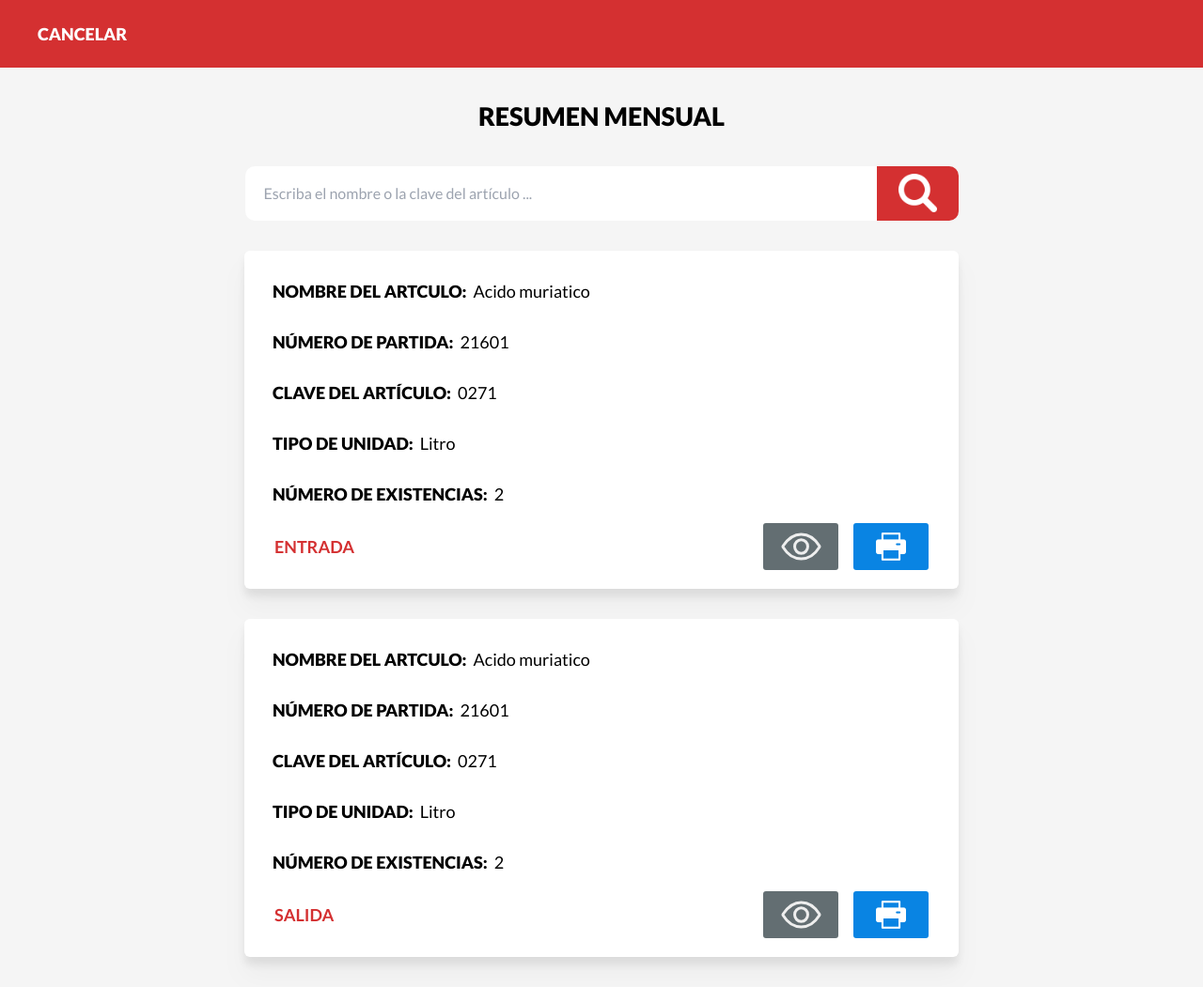
After one commit to AbrahamXTS/Bagan, a PHP site: page /resumenMensual.php in a window 1280 px wide. The commit adds this page. Shown: the whole page at 94% size. Run offline with PHP 8.4, Linux system fonts and the light colour scheme.

Commit message:
Vista reumen de Factura y Mensual

```diff
--- a/Second increment/Project/dist/output.css
+++ b/Second increment/Project/dist/output.css
@@ -1,3 +1,5 @@
+@import url('https://fonts.googleapis.com/css2?family=Lato:wght@300;400;700;900&display=swap');
+
 /*
 ! tailwindcss v3.0.24 | MIT License | https://tailwindcss.com
 */
@@ -423,7 +425,11 @@ Ensure the default browser behavior of the `hidden` attribute.
   display: none;
 }
 
-*, ::before, ::after {
+html {
+  font-family: 'Lato', sans-serif;
+}
+
+*, ::before, ::after{
   --tw-translate-x: 0;
   --tw-translate-y: 0;
   --tw-rotate: 0;
@@ -468,54 +474,303 @@ Ensure the default browser behavior of the `hidden` attribute.
   --tw-backdrop-sepia:  ;
 }
 
-.container {
+.container{
   width: 100%;
 }
 
-@media (min-width: 640px) {
-  .container {
+@media (min-width: 640px){
+  .container{
     max-width: 640px;
   }
 }
 
-@media (min-width: 768px) {
-  .container {
+@media (min-width: 768px){
+  .container{
     max-width: 768px;
   }
 }
 
-@media (min-width: 1024px) {
-  .container {
+@media (min-width: 1024px){
+  .container{
     max-width: 1024px;
   }
 }
 
-@media (min-width: 1280px) {
-  .container {
+@media (min-width: 1280px){
+  .container{
     max-width: 1280px;
   }
 }
 
-@media (min-width: 1536px) {
-  .container {
+@media (min-width: 1536px){
+  .container{
     max-width: 1536px;
   }
 }
 
-.mx-auto {
+.fixed{
+  position: fixed;
+}
+
+.relative{
+  position: relative;
+}
+
+.sticky{
+  position: -webkit-sticky;
+  position: sticky;
+}
+
+.top-0{
+  top: 0px;
+}
+
+.z-50{
+  z-index: 50;
+}
+
+.z-auto{
+  z-index: auto;
+}
+
+.mx-auto{
   margin-left: auto;
   margin-right: auto;
 }
 
-.h-56 {
+.my-8{
+  margin-top: 2rem;
+  margin-bottom: 2rem;
+}
+
+.mx-\[2rem\]{
+  margin-left: 2rem;
+  margin-right: 2rem;
+}
+
+.mb-8{
+  margin-bottom: 2rem;
+}
+
+.ml-\[650px\]{
+  margin-left: 650px;
+}
+
+.mt-\[0\.5rem\]{
+  margin-top: 0.5rem;
+}
+
+.mt-\[1rem\]{
+  margin-top: 1rem;
+}
+
+.mr-\[16px\]{
+  margin-right: 16px;
+}
+
+.mt-\[0\.25rem\]{
+  margin-top: 0.25rem;
+}
+
+.mt-\[rem\]{
+  margin-top: rem;
+}
+
+.flex{
+  display: flex;
+}
+
+.h-56{
   height: 14rem;
 }
 
-.w-56 {
+.h-\[72px\]{
+  height: 72px;
+}
+
+.h-\[306px\]{
+  height: 306px;
+}
+
+.h-\[50px\]{
+  height: 50px;
+}
+
+.h-\[400px\]{
+  height: 400px;
+}
+
+.h-\[58px\]{
+  height: 58px;
+}
+
+.h-\[41px\]{
+  height: 41px;
+}
+
+.h-\[360px\]{
+  height: 360px;
+}
+
+.w-56{
   width: 14rem;
 }
 
-.text-rojo {
+.w-full{
+  width: 100%;
+}
+
+.w-\[760px\]{
+  width: 760px;
+}
+
+.w-\[80px\]{
+  width: 80px;
+}
+
+.w-\[672px\]{
+  width: 672px;
+}
+
+.w-\[87px\]{
+  width: 87px;
+}
+
+.list-none{
+  list-style-type: none;
+}
+
+.items-center{
+  align-items: center;
+}
+
+.justify-center{
+  justify-content: center;
+}
+
+.justify-between{
+  justify-content: space-between;
+}
+
+.rounded-md{
+  border-radius: 0.375rem;
+}
+
+.rounded-\[3px\]{
+  border-radius: 3px;
+}
+
+.rounded-l-\[10px\]{
+  border-top-left-radius: 10px;
+  border-bottom-left-radius: 10px;
+}
+
+.rounded-r-\[10px\]{
+  border-top-right-radius: 10px;
+  border-bottom-right-radius: 10px;
+}
+
+.bg-gris-claro{
+  --tw-bg-opacity: 1;
+  background-color: rgb(245 245 245 / var(--tw-bg-opacity));
+}
+
+.bg-rojo{
+  --tw-bg-opacity: 1;
+  background-color: rgb(212 48 49 / var(--tw-bg-opacity));
+}
+
+.bg-blanco{
+  --tw-bg-opacity: 1;
+  background-color: rgb(255 255 255 / var(--tw-bg-opacity));
+}
+
+.bg-azul{
+  --tw-bg-opacity: 1;
+  background-color: rgb(9 132 227 / var(--tw-bg-opacity));
+}
+
+.bg-gris-oscuro{
+  --tw-bg-opacity: 1;
+  background-color: rgb(99 110 114 / var(--tw-bg-opacity));
+}
+
+.px-10{
+  padding-left: 2.5rem;
+  padding-right: 2.5rem;
+}
+
+.py-8{
+  padding-top: 2rem;
+  padding-bottom: 2rem;
+}
+
+.py-\[13px\]{
+  padding-top: 13px;
+  padding-bottom: 13px;
+}
+
+.pr-4{
+  padding-right: 1rem;
+}
+
+.pl-\[30px\]{
+  padding-left: 30px;
+}
+
+.pt-\[1rem\]{
+  padding-top: 1rem;
+}
+
+.pr-\[7px\]{
+  padding-right: 7px;
+}
+
+.text-center{
+  text-align: center;
+}
+
+.indent-5{
+  text-indent: 1.25rem;
+}
+
+.text-lg{
+  font-size: 1.125rem;
+  line-height: 1.75rem;
+}
+
+.text-\[27px\]{
+  font-size: 27px;
+}
+
+.font-extrabold{
+  font-weight: 800;
+}
+
+.font-bold{
+  font-weight: 700;
+}
+
+.uppercase{
+  text-transform: uppercase;
+}
+
+.text-rojo{
   --tw-text-opacity: 1;
   color: rgb(212 48 49 / var(--tw-text-opacity));
 }
+
+.text-blanco{
+  --tw-text-opacity: 1;
+  color: rgb(255 255 255 / var(--tw-text-opacity));
+}
+
+.text-texto{
+  --tw-text-opacity: 1;
+  color: rgb(170 170 170 / var(--tw-text-opacity));
+}
+
+.drop-shadow-xl{
+  --tw-drop-shadow: drop-shadow(0 20px 13px rgb(0 0 0 / 0.03)) drop-shadow(0 8px 5px rgb(0 0 0 / 0.08));
+  filter: var(--tw-blur) var(--tw-brightness) var(--tw-contrast) var(--tw-grayscale) var(--tw-hue-rotate) var(--tw-invert) var(--tw-saturate) var(--tw-sepia) var(--tw-drop-shadow);
+}
--- /dev/null
+++ b/Second increment/Project/src/resumenMensual.php
@@ -0,0 +1,124 @@
+<!DOCTYPE html>
+<html>
+<head>
+	<meta charset="UTF-8" />
+	<meta name="viewport" content="width=device-width, initial-scale=1.0" />
+	<link href="../dist/output.css" rel="stylesheet" />
+</head>
+
+<body class="bg-gris-claro">
+	<div class="px-10 bg-rojo w-full h-[72px] flex items-center sticky top-0 z-50 ">
+		<button class="uppercase text-blanco font-extrabold text-lg">Cancelar</button>
+	</div>
+
+	<h1 class="text-center uppercase text-[27px] font-extrabold py-8">Resumen mensual</h1>
+
+	<form class="flex justify-center">
+		<input type="search" placeholder="Escriba el nombre o la clave del artículo ..." class="h-[58px] w-[672px] text-texto rounded-l-[10px] indent-5">
+
+		<button type="submit "class="bg-rojo h-[58px] w-[87px] rounded-r-[10px] flex items-center justify-center">
+			<img src="img/search.png" alt="buscar" class="h-[41px]">
+		</button>
+	</form>
+
+	<div class="drop-shadow-xl  mx-auto my-8 rounded-md bg-blanco w-[760px] h-[360px] border-slate-700">
+		<li class="list-none pl-[30px] pt-[1rem]">
+			<div class="flex items-center ">
+				<p class="uppercase font-extrabold pr-[7px] py-[13px] text-lg">Nombre del artculo:</p>
+				<p class="text-lg">Acido muriatico</p>
+			</div>
+
+			<div class="flex items-center ">
+				<p class="uppercase font-extrabold pr-[7px] py-[13px] text-lg">Número de partida:</p>
+				<p class="text-lg">21601</p>
+			</div>
+
+			<div class="flex items-center ">
+				<p class="uppercase font-extrabold pr-[7px] py-[13px] text-lg">Clave del artículo:</p>
+				<p class="text-lg">0271</p>
+			</div>
+
+			<div class="flex items-center ">
+				<p class="uppercase font-extrabold pr-[7px] py-[13px] text-lg">Tipo de unidad:</p>
+				<p class="text-lg">Litro</p>
+			</div>
+
+			<div class="flex items-center ">
+				<p class="uppercase font-extrabold pr-[7px] py-[13px] text-lg">Número de existencias:</p>
+				<p class="text-lg">2</p>
+			</div>
+
+		</li>
+
+		<div class="flex items-center mt-[0.25rem] mx-[2rem] justify-between">
+			<p class="text-rojo font-bold uppercase text-lg">Entrada</p>
+
+			<div class="flex">
+				<a href="#" class="bg-gris-oscuro w-[80px] h-[50px] flex items-center justify-center rounded-[3px] mr-[16px]">
+					<svg width="43" height="30" viewBox="0 0 43 30" fill="none" xmlns="http://www.w3.org/2000/svg">
+						<path d="M21.4697 2C14.685 2 7.72535 6.07243 2.24643 14.2173C2.09005 14.4523 2.00434 14.7302 2.00016 15.0157C1.99598 15.3013 2.0735 15.5817 2.22293 15.8215C6.43266 22.6556 13.2992 28 21.4697 28C29.5514 28 36.5589 22.6393 40.7765 15.7899C40.9224 15.5548 41 15.281 41 15.0014C41 14.7217 40.9224 14.4479 40.7765 14.2128C36.5493 7.44194 29.4904 2 21.4697 2Z" stroke="#EEEEEE" stroke-width="3" stroke-linecap="round" stroke-linejoin="round"/>
+						<path d="M21.4991 22.2223C25.3453 22.2223 28.4631 18.9888 28.4631 15.0001C28.4631 11.0113 25.3453 7.77783 21.4991 7.77783C17.653 7.77783 14.5352 11.0113 14.5352 15.0001C14.5352 18.9888 17.653 22.2223 21.4991 22.2223Z" stroke="#EEEEEE" stroke-width="3" stroke-miterlimit="10"/>
+					</svg>
+				</a>
+
+				<button class="bg-azul w-[80px] h-[50px] flex items-center justify-center rounded-[3px]">
+					<img src="img/print.png" alt="imprimir">
+				</button>
+			</div>
+		</div>
+
+	</div>
+
+	<div class="drop-shadow-xl mx-auto my-8 rounded-md bg-blanco w-[760px] h-[360px] border-slate-700">
+		<li class="list-none pl-[30px] pt-[1rem]">
+			<div class="flex items-center ">
+				<p class="uppercase font-extrabold pr-[7px] py-[13px] text-lg">Nombre del artculo:</p>
+				<p class="text-lg">Acido muriatico</p>
+			</div>
+
+			<div class="flex items-center ">
+				<p class="uppercase font-extrabold pr-[7px] py-[13px] text-lg">Número de partida:</p>
+				<p class="text-lg">21601</p>
+			</div>
+
+			<div class="flex items-center ">
+				<p class="uppercase font-extrabold pr-[7px] py-[13px] text-lg">Clave del artículo:</p>
+				<p class="text-lg">0271</p>
+			</div>
+
+			<div class="flex items-center ">
+				<p class="uppercase font-extrabold pr-[7px] py-[13px] text-lg">Tipo de unidad:</p>
+				<p class="text-lg">Litro</p>
+			</div>
+
+			<div class="flex items-center ">
+				<p class="uppercase font-extrabold pr-[7px] py-[13px] text-lg">Número de existencias:</p>
+				<p class="text-lg">2</p>
+			</div>
+
+		</li>
+
+		<div class="flex items-center mt-[0.25rem] mx-[2rem] justify-between">
+			<p class="text-rojo font-bold uppercase text-lg">Salida</p>
+
+			<div class="flex">
+				<a href="#" class="bg-gris-oscuro w-[80px] h-[50px] flex items-center justify-center rounded-[3px] mr-[16px]">
+					<svg width="43" height="30" viewBox="0 0 43 30" fill="none" xmlns="http://www.w3.org/2000/svg">
+						<path d="M21.4697 2C14.685 2 7.72535 6.07243 2.24643 14.2173C2.09005 14.4523 2.00434 14.7302 2.00016 15.0157C1.99598 15.3013 2.0735 15.5817 2.22293 15.8215C6.43266 22.6556 13.2992 28 21.4697 28C29.5514 28 36.5589 22.6393 40.7765 15.7899C40.9224 15.5548 41 15.281 41 15.0014C41 14.7217 40.9224 14.4479 40.7765 14.2128C36.5493 7.44194 29.4904 2 21.4697 2Z" stroke="#EEEEEE" stroke-width="3" stroke-linecap="round" stroke-linejoin="round"/>
+						<path d="M21.4991 22.2223C25.3453 22.2223 28.4631 18.9888 28.4631 15.0001C28.4631 11.0113 25.3453 7.77783 21.4991 7.77783C17.653 7.77783 14.5352 11.0113 14.5352 15.0001C14.5352 18.9888 17.653 22.2223 21.4991 22.2223Z" stroke="#EEEEEE" stroke-width="3" stroke-miterlimit="10"/>
+					</svg>
+				</a>
+
+				<button class="bg-azul w-[80px] h-[50px] flex items-center justify-center rounded-[3px]">
+					<img src="img/print.png" alt="imprimir">
+				</button>
+			</div>
+		</div>
+
+	</div>
+
+
+
+</body>
+
+</html>
--- a/Second increment/Project/tailwind.config.js
+++ b/Second increment/Project/tailwind.config.js
@@ -4,7 +4,11 @@ module.exports = {
     colors: {
       "rojo": "#D43031",
       "gris": "#D1D5DB",
+      "gris-claro": "#F5F5F5",
       "texto": "#AAAAAA",
+      "blanco": "#FFFFFF",
+      "gris-oscuro": "#636E72",
+      "azul": "#0984E3"
     },
     extend: {},
   },
```
Also changed, not shown: Second increment/Project/src/main.css (+8 -0 lines), Second increment/Project/src/resumenFactura.php (added, +92 -0 lines), Second increment/Project/src/img/print.png (added), Second increment/Project/src/img/search.png (added).
